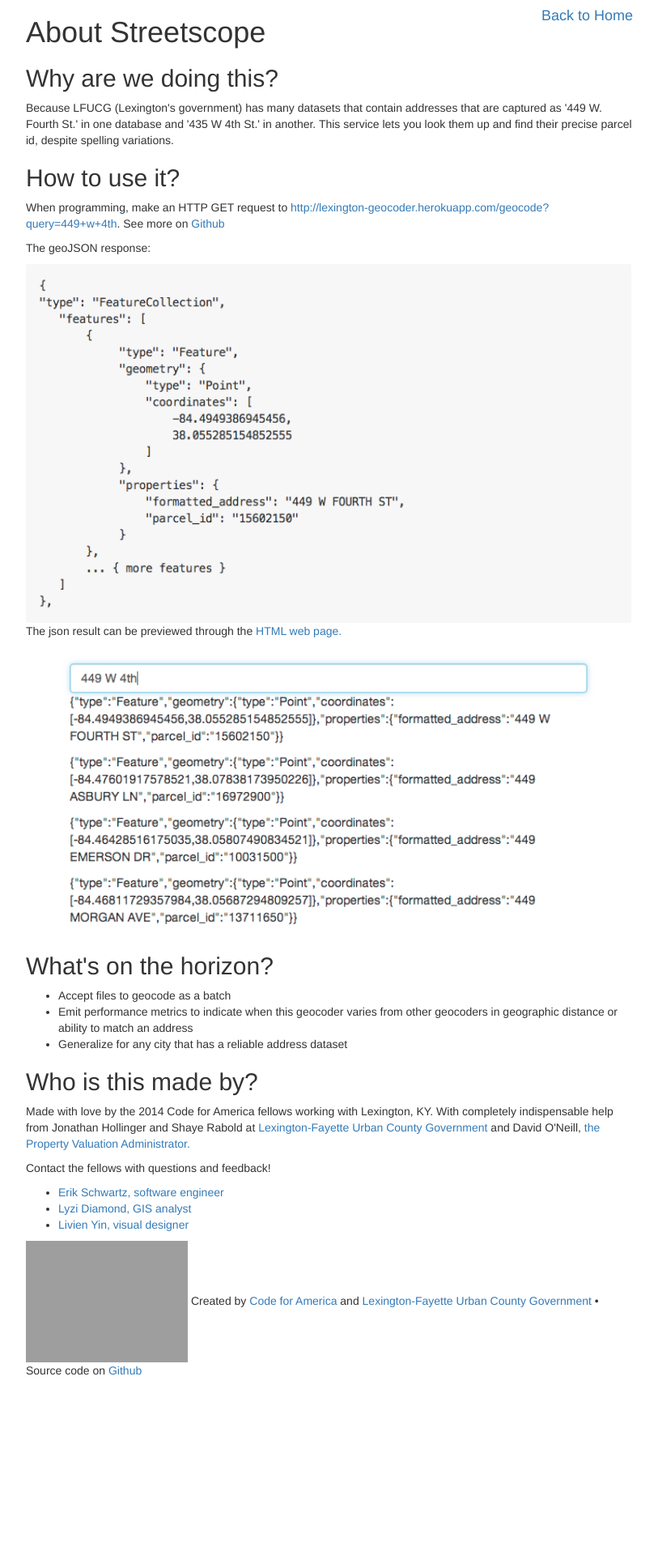
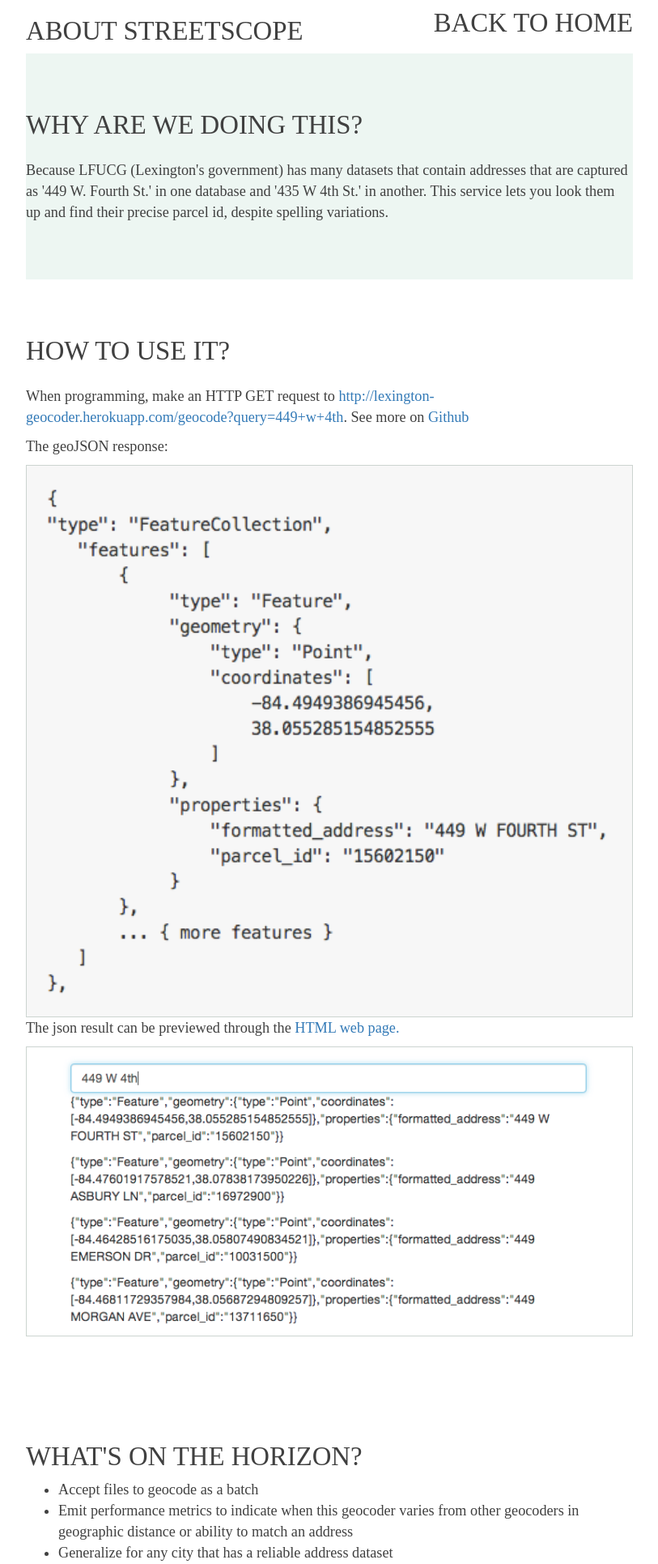
Before and after one commit to codeforamerica/streetscope, a Flask app: page /about in a window 1280 px wide. Shown: the top 1931 px of the page at 81% size, without its empty margins (233-1046 px from the left). Before the commit the page ends 1698 px from the top, so only its background shows below. Run offline with Flask 2, Linux system fonts and the light colour scheme; some libraries are stand-ins or nearby versions; grey boxes are pictures that could not be loaded.

Commit message:
Add styling changes from static-ui

```diff
--- a/static/css/style.css
+++ b/static/css/style.css
@@ -1,3 +1,22 @@
+body,h1,h2,h3,h4,h5 {
+  font-family: "omnes-pro";
+  /*font-family: "proxima-nova-soft";*/
+  color: #404040;
+}
+
+h1,h2,h3,h4,h5 {
+  font-weight: 500;
+}
+
+p {
+  font-weight: 300;
+}
+
+strong {
+  font-weight: 500;
+  font-size: 1.5em
+}
+
 /*Bootstrap modifications*/
 .form-control {
   height: 50px;
@@ -62,3 +115,72 @@
   padding: 30px 0;
   border-top: 2px solid #dedede;
 }
+
+footer a {
+  font-weight: 500;
+}
+
+/*About Page*/
+#about-wrapper {
+  font-size: 1.3em;
+}
+
+#about-wrapper .container {
+  max-width: 1000px;
+}
+
+#about-wrapper h1, #about-wrapper h2, #about-wrapper h3, #about-wrapper h4 {
+  text-transform: uppercase;
+  font-size: 1.8em;
+}
+
+#about-wrapper section {
+  padding-bottom: 60px;
+  padding-top: 50px;
+}
+
+#navigation, #what {
+  color: #fff;
+  background-color: #27AF84;
+  padding-top: 30px;
+  padding-bottom: 30px;
+}
+
+#navigation a {
+  padding-left: 15px;
+  line-height: 2.5em;
+  color: #fff;
+}
+
+#navigation img {
+  padding-bottom: 3px;
+  padding-right: 2px;
+}
+
+#what p {
+  font-size: 1.1em;
+}
+
+#what h2 {
+  color: #fff;
+}
+
+#what .description {
+  padding-left: 10px;
+}
+
+#why {
+  background-color: #EDF6F2;
+}
+
+#why img, #why p {
+  padding-top: 15px;
+}
+
+#how h2 {
+  padding-bottom: 15px;
+}
+
+#how img {
+  border: 1px solid #CCD4D0;
+}
```
Also changed, not shown: other parts of static/css/style.css (+52 -18 lines), static/images/123-main-st.png (added), static/images/4th-st.png (added), static/images/fourth-st.png (added), static/images/geoJSON.png, static/images/github-icon.png (added), static/images/streetscope-logo-white.png (added).
